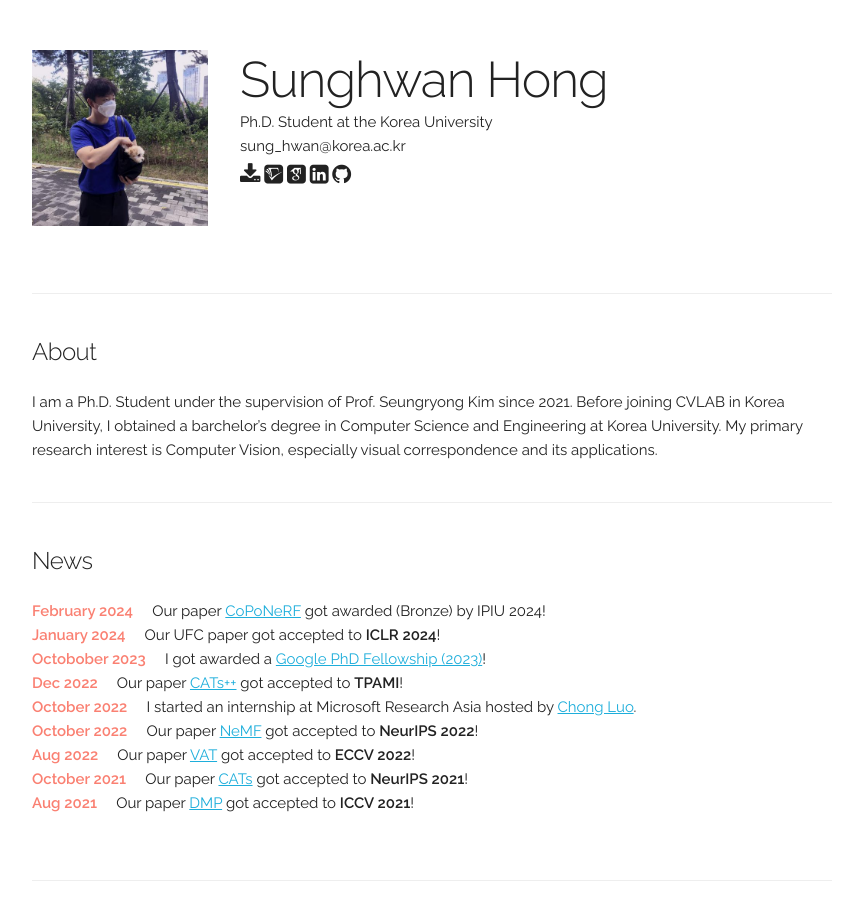
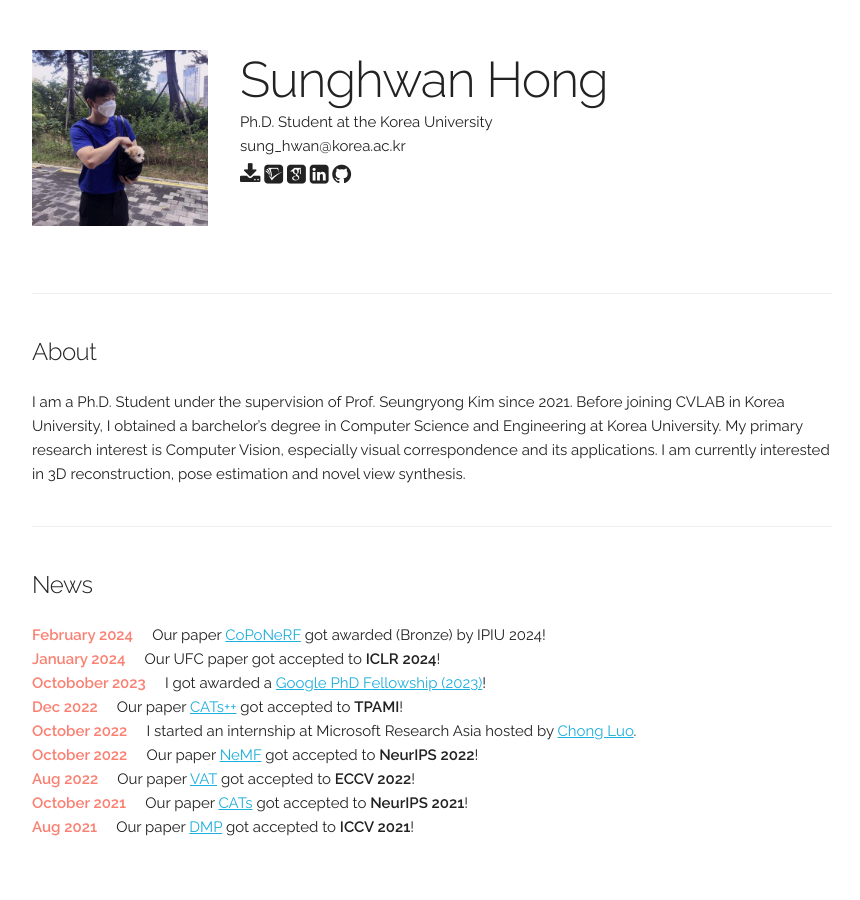
Before and after one commit to SunghwanHong/sunghwanhong.github.io, a Jekyll site: the page built from index.html, in a window 1280 px wide and 900 px high. Shown: the whole window, without its empty margins (208-1068 px from the left). Built offline with Jekyll 4.4.1, drawn with Linux system fonts in a browser that asks for light colours; some web fonts are replaced.

Commit message:
Update index.html

```diff
--- a/index.html
+++ b/index.html
@@ -4,7 +4,7 @@ layout: default
 <!-- ========== About ========== -->
 <div class="docs-section" id="about">
   <h5>About</h5>
-  I am a Ph.D. Student under the supervision of Prof. Seungryong Kim since 2021. Before joining CVLAB in Korea University, I obtained a barchelor’s degree in Computer Science and Engineering at Korea University. My primary research interest is Computer Vision, especially visual correspondence and its applications.
+  I am a Ph.D. Student under the supervision of Prof. Seungryong Kim since 2021. Before joining CVLAB in Korea University, I obtained a barchelor’s degree in Computer Science and Engineering at Korea University. My primary research interest is Computer Vision, especially visual correspondence and its applications. I am currently interested in 3D reconstruction, pose estimation and novel view synthesis.
 </div>
 
 <!-- ========== News ========== -->
```
